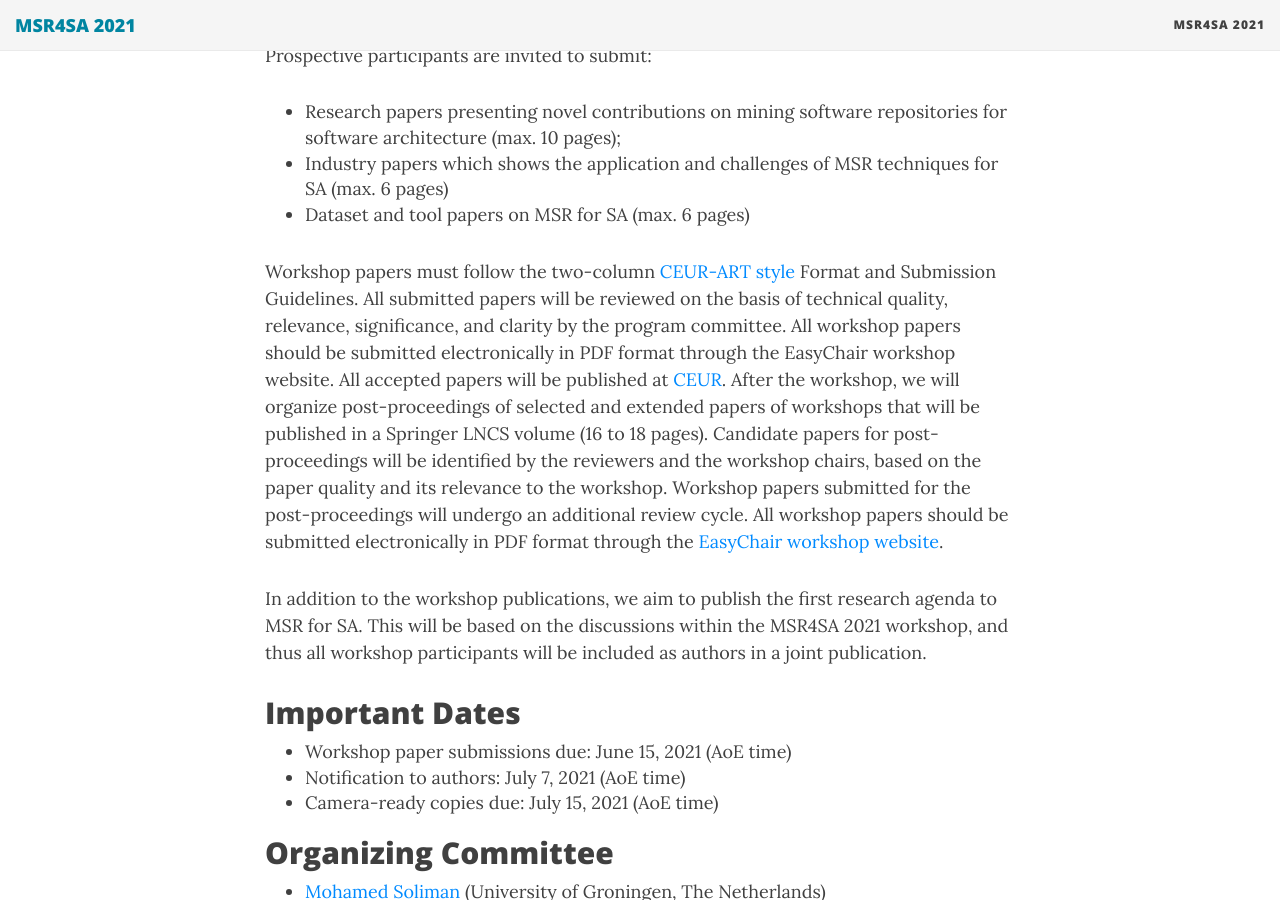
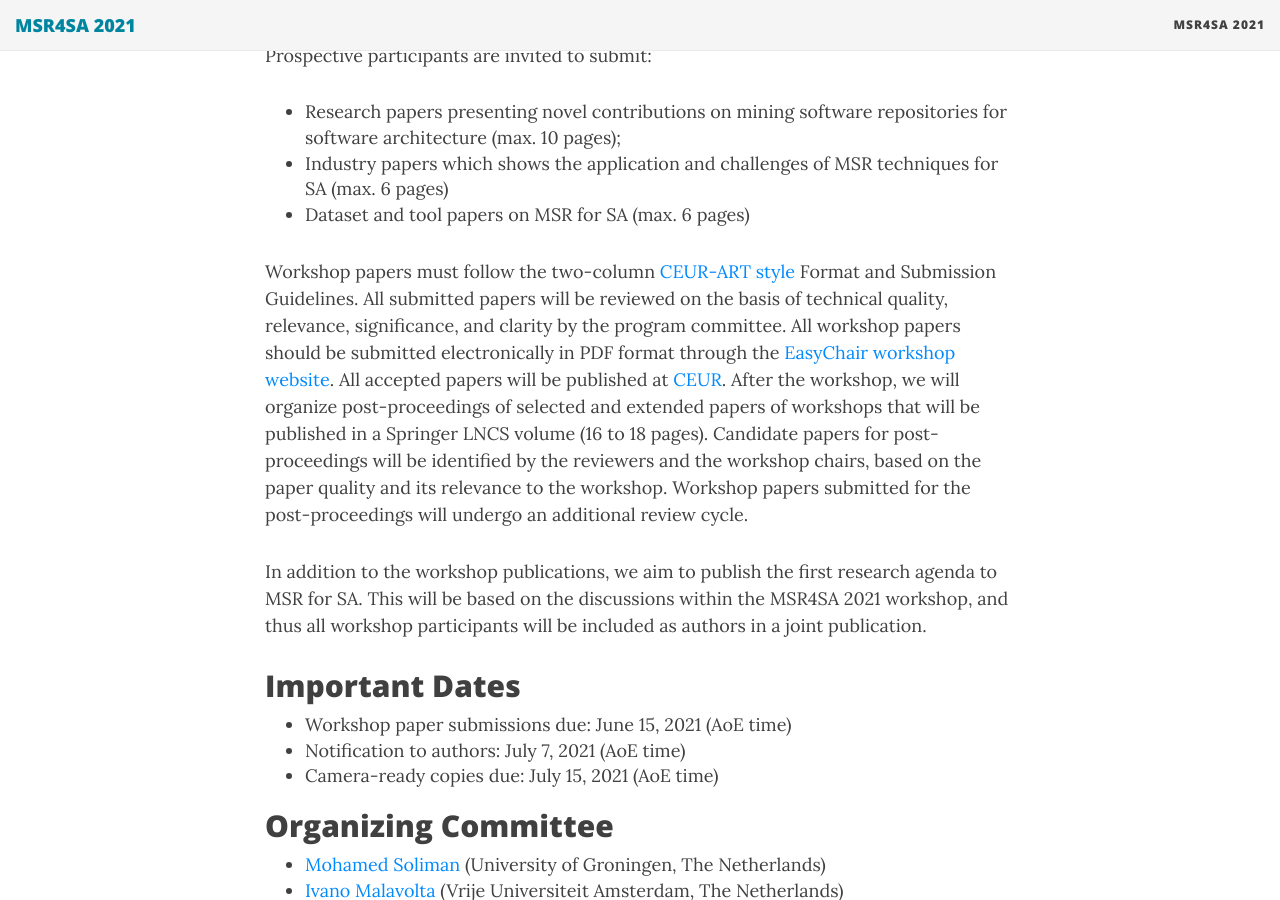
Before and after one commit to MSR4SA/msr4sa.github.io, a Jekyll site: the page built from msr4sa2021.md, in a window 1280 px wide and 900 px high, scrolled down 2103 px. Built offline with Jekyll 4.4.1, drawn with Linux system fonts in a browser that asks for light colours; nearby versions of some CDN libraries.

Commit message:
fix link

```diff
--- a/msr4sa2021.md
+++ b/msr4sa2021.md
@@ -60,7 +60,7 @@ Prospective participants are invited to submit:
 - Industry papers which shows the application and challenges of MSR techniques for SA (max. 6 pages)
 - Dataset and tool papers on MSR for SA (max. 6 pages)
 
-Workshop papers must follow the two-column [CEUR-ART style](http://ceur-ws.org/Vol-XXX/CEURART.zip) Format and Submission Guidelines. All submitted papers will be reviewed on the basis of technical quality, relevance, significance, and clarity by the program committee. All workshop papers should be submitted electronically in PDF format through the EasyChair workshop website. All accepted papers will be published at [CEUR](http://ceur-ws.org). After the workshop, we will organize post-proceedings of selected and extended papers of workshops that will be published in a Springer LNCS volume (16 to 18 pages). Candidate papers for post-proceedings will be identified by the reviewers and the workshop chairs, based on the paper quality and its relevance to the workshop. Workshop papers submitted for the post-proceedings will undergo an additional review cycle. All workshop papers should be submitted electronically in PDF format through the  [EasyChair workshop website](https://easychair.org/my/conference?conf=msr4sa2021).
+Workshop papers must follow the two-column [CEUR-ART style](http://ceur-ws.org/Vol-XXX/CEURART.zip) Format and Submission Guidelines. All submitted papers will be reviewed on the basis of technical quality, relevance, significance, and clarity by the program committee. All workshop papers should be submitted electronically in PDF format through the [EasyChair workshop website](https://easychair.org/my/conference?conf=msr4sa2021). All accepted papers will be published at [CEUR](http://ceur-ws.org). After the workshop, we will organize post-proceedings of selected and extended papers of workshops that will be published in a Springer LNCS volume (16 to 18 pages). Candidate papers for post-proceedings will be identified by the reviewers and the workshop chairs, based on the paper quality and its relevance to the workshop. Workshop papers submitted for the post-proceedings will undergo an additional review cycle.
 
 In addition to the workshop publications, we aim to publish the first research agenda to MSR for SA. This will be based on the discussions within the MSR4SA 2021 workshop, and thus all workshop participants will be included as authors in a joint publication.
 
```
